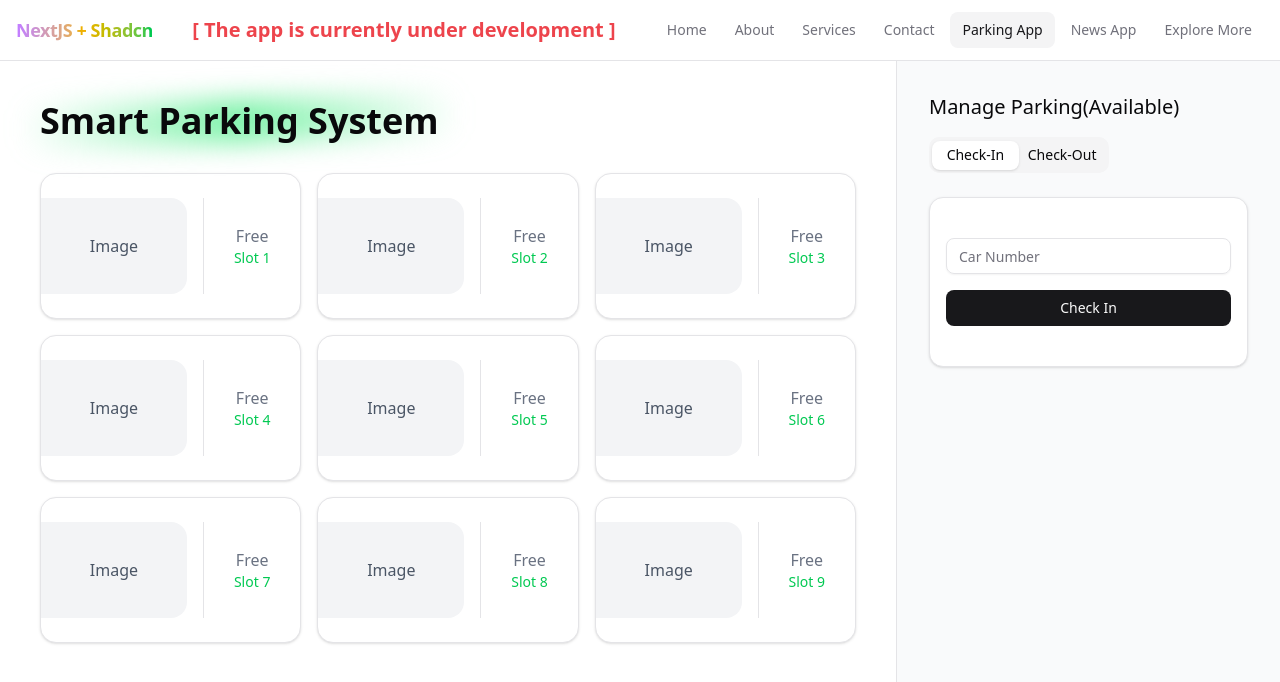
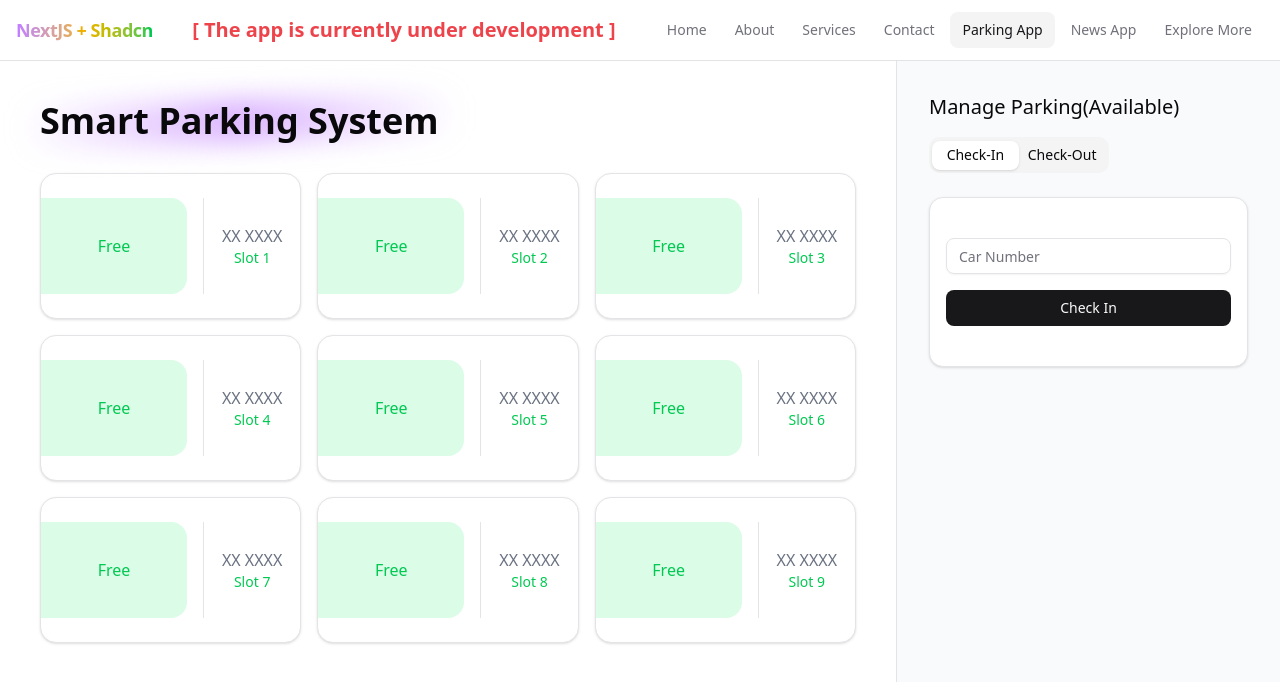
Before and after one commit to satheeshpolu/nextjs-shadcn, a Next.js app: page /parking in a window 1280 px wide. Shown: the top 682 px of the page. Built offline with nearby package versions, Linux system fonts and the light colour scheme.

Commit message:
Parking stystem app (#13)
* parking-stystem-app development

* improvements on PAS

* setup for react icons and modified the parking app

```diff
--- a/package.json
+++ b/package.json
@@ -25,6 +25,7 @@
     "react": "19.1.0",
     "react-day-picker": "^9.9.0",
     "react-dom": "19.1.0",
+    "react-icons": "^5.5.0",
     "recharts": "^3.1.2",
     "tailwind-merge": "^3.3.1"
   },
--- a/src/app/parking/page.tsx
+++ b/src/app/parking/page.tsx
@@ -6,6 +6,7 @@ import { Button } from "@/components/ui/button";
 import { useState } from "react";
 import { number } from "framer-motion";
 import TitleHighlight from "../components/TitleHighlight";
+import { FaCarSide } from "react-icons/fa6";
 
 export default function Parking() {
   const [carNotFound, setCarNotFound] = useState(false);
@@ -93,7 +94,7 @@ export default function Parking() {
         <TitleHighlight
           title="Smart Parking System"
           fromGradient="from-white-300"
-          viaGradient="via-green-300"
+          viaGradient="via-purple-300"
           toGradient="to-white-300"
         />
         <div className="grid grid-cols-1 sm:grid-cols-2 lg:grid-cols-3 gap-4">
@@ -104,16 +105,36 @@ export default function Parking() {
 
                 <div
                   className={`w-[60%] flex items-center justify-center ${
-                    slot.carNo ? "bg-red-300" : "bg-gray-100"
+                    slot.carNo ? "bg-red-100" : "bg-green-100"
                   } rounded-r-2xl mr-4`}
                 >
-                  <span className="text-gray-600">Image</span>
+                  {slot.occupied && (
+                    <FaCarSide
+                      size={90}
+                      className="text-red-500 w-50"
+                      style={{
+                        animation: "drive 3s ease-out forwards",
+                      }}
+                    />
+                  )}
+                  {!slot.occupied && (
+                    <span className="font-medium text-green-500">Free</span>
+                  )}
+
+                  <style>
+                    {`
+          @keyframes drive {
+            from { transform: translateX(-60px); }
+            to { transform: translateX(15px); }
+          }
+        `}
+                  </style>
                 </div>
 
                 {/* Right 30%: Car number */}
                 <div className="w-[40%] flex flex-col items-center justify-center bg-white rounded-r-2xl border-l">
                   <p className="font-medium text-gray-500">
-                    {slot.carNo ? slot.carNo : "Free"}
+                    {slot.carNo ? slot.carNo : "XX XXXX"}
                   </p>
                   <p
                     className={`font-medium text-sm ${
```
Also changed, not shown: 1 other file (tests, documents, lock files or other folders).
